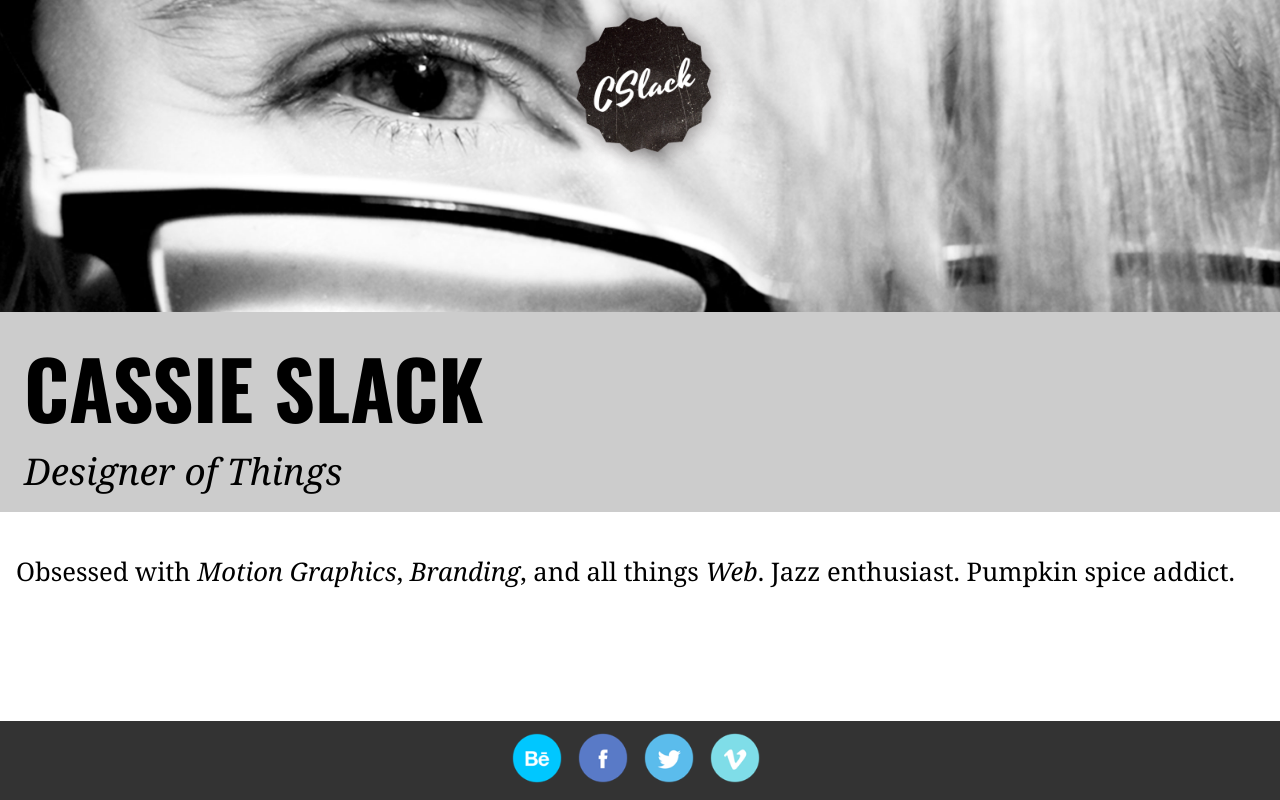
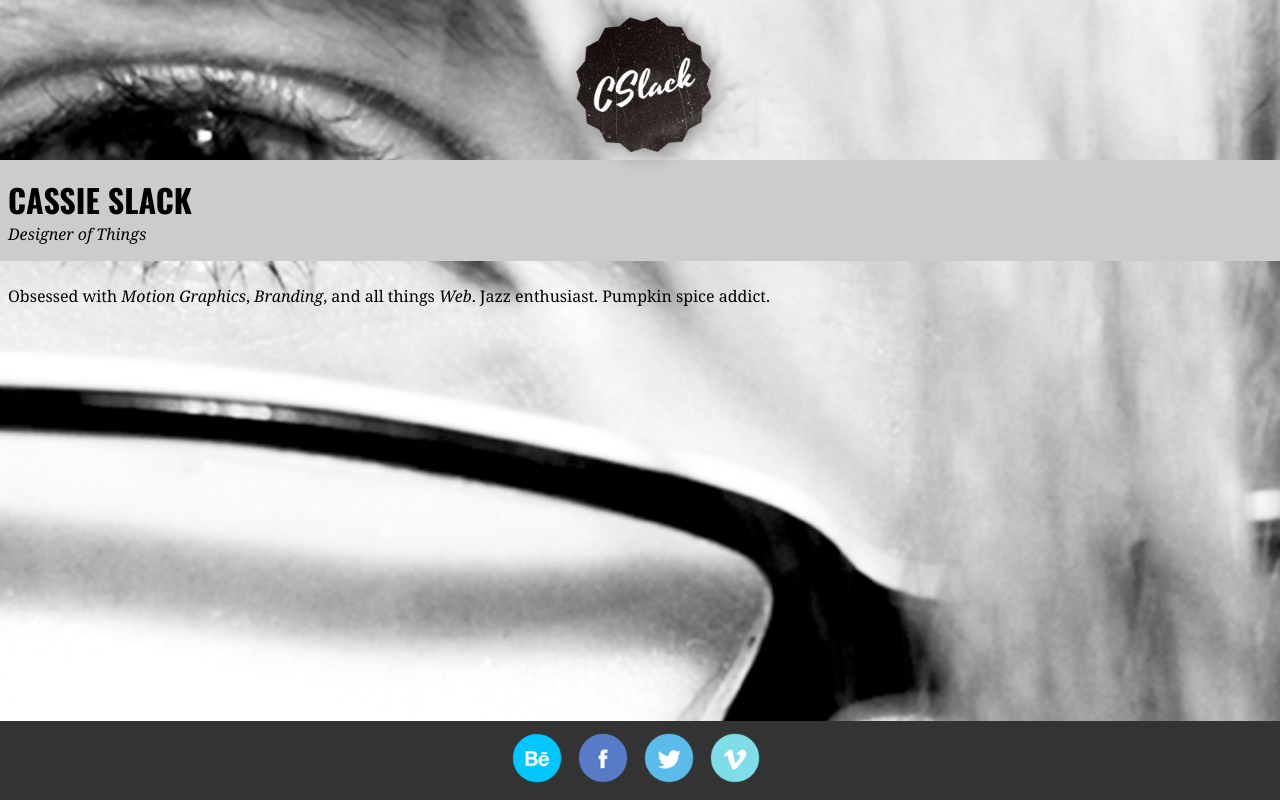
Before and after one commit to cslackdesign/cslackdesign.github.io, a PHP site: page / in a window 1280 px wide. Run offline with PHP 8.4, Linux system fonts and the light colour scheme; some libraries are stand-ins or nearby versions.

Commit message:
Deleted Media Queries

```diff
--- a/css/general.css
+++ b/css/general.css
@@ -18,25 +18,6 @@ body {
   padding: 0;
 }
 
-@media only screen and (min-width: 61.25em){
-
-  body {
-    background-size: 140%;
-  }
-}
-
-@media only screen and (min-width: 80em){
-  body{
-    background-size: 100%;
-  }
-}
-
-
-@media only screen and (min-width: 124em){
-  body {
-    background-size: 100%;
-  }
-}
 
 
 /*------------------------------------------------------------------------LOGO*/
@@ -54,11 +35,6 @@ body {
   width: 200px;
 }
 
-@media only screen and (min-width: 90em){
-  .flex img {
-    width: 300px;
-  }
-}
 
 /*----------------------------------------------------------------------HEADER*/
 
@@ -82,100 +58,11 @@ h1 {
   margin: 0rem 0 0 0;
 }
 
-
-@media only screen and (min-width: 25em){
-
-  header {
-    margin: 2rem 0 0 0;
-  }
-
-}
-
-@media only screen and (min-width: 34em){
-
-  header {
-    margin: 10rem 0 0 0;
-  }
-
-  h1 {
-    font-size: 2.5rem;
-  }
-
-  .sub {
-    font-size: 1.2rem;
-  }
-}
-
-@media only screen and (min-width: 46em){
-
-  header {
-    margin: 15rem 0 0 0 ;
-  }
-
-  h1 {
-    font-size: 4.4rem;
-
-    padding: 0 0 0 1rem;
-  }
-
-  .sub {
-    font-size: 2rem;
-
-    padding: 0 0 0 1rem;
-  }
-}
-
-@media only screen and (min-width: 61.25em){
-
-  header {
-    margin: 17rem 0 0 0;
-  }
-
-  h1 {
-    font-size: 5rem;
-  }
-
-  .sub {
-    font-size: 2.3rem;
-  }
-}
-
-@media only screen and (min-width: 80em){
-  header {
-    margin: 8rem 0 0 0;
-  }
-}
-
-
-
 /*-----------------------------------------------------------------------BLURB*/
 
 .desc {
   padding: .5rem;
 }
-
-@media only screen and (min-width: 46em){
-  .desc {
-    font-size: 1.2rem;
-
-    padding: 1rem;
-  }
-}
-
-@media only screen and (min-width:61.25em){
-  .desc{
-    font-size: 1.6rem;
-  }
-}
-
-@media only screen and (min-width: 90em){
-  .desc{
-    font-size: 2rem;
-
-    padding:  0rem 5rem 1rem 8rem;
-  }
-}
-
 
 /*----------------------------------------------------------------------FOOTER*/
 
@@ -218,9 +105,3 @@ footer {
   -webkit-transition:all 0.3s ease-in-out;
   transition:all 0.3s ease-in-out;
 }
-
-@media only screen and (min-width: 90em){
-  .social img {
-    width: 75px;
-  }
-}
--- a/index.html
+++ b/index.html
@@ -2,7 +2,7 @@
 <html lang=en-ca>
 <head>
   <meta charset=utf-8>
-  <title>CSlack Design</title>
+  <title>SLACKER</title>
 
   <link href="../personal-page/css/general.css" rel="stylesheet">
   <link href='http://fonts.googleapis.com/css?family=Oswald:400,700' rel='stylesheet' type='text/css'>
@@ -27,10 +27,12 @@
     <p class="sub">Designer of Things</p>
   </header>
 
+
   <p class="desc">
   Obsessed with <em>Motion Graphics</em>, <em>Branding</em>, and all things <em>Web</em>. Jazz enthusiast.
   Pumpkin spice addict.
   </p>
+
 
   <footer>
     <ul class="social">
```
Also changed, not shown: portfolio.html (deleted, +0 -10 lines), img/work1.jpg (added), img/work2.jpg (added), img/work3.jpg (added).
